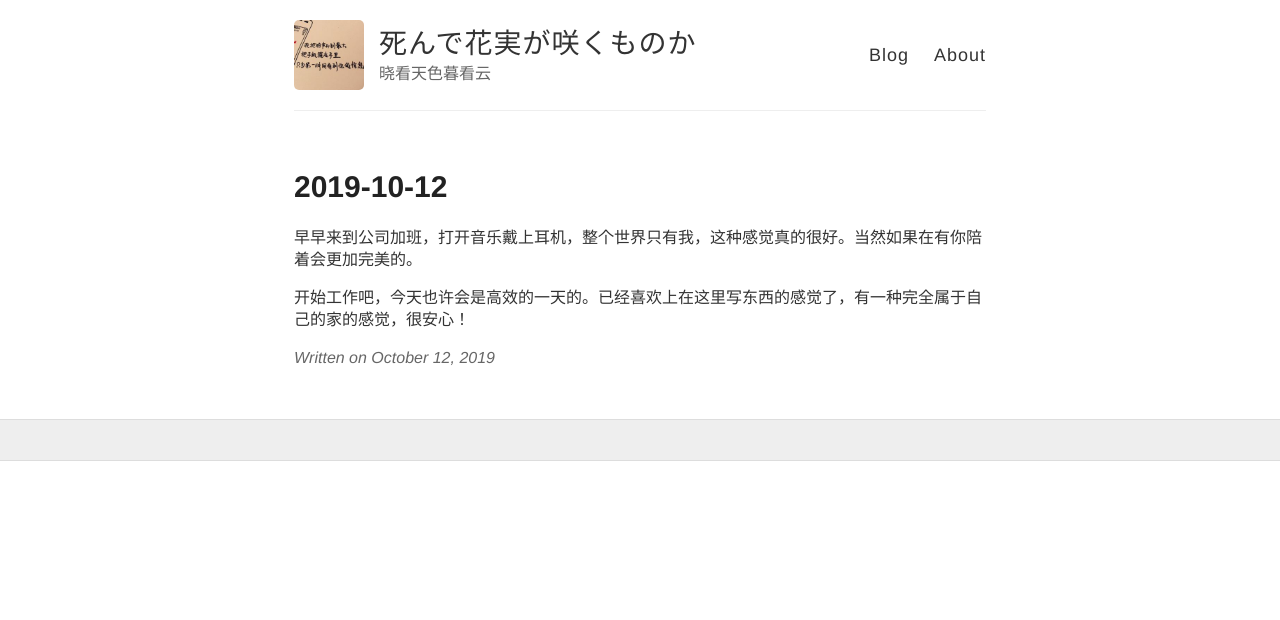
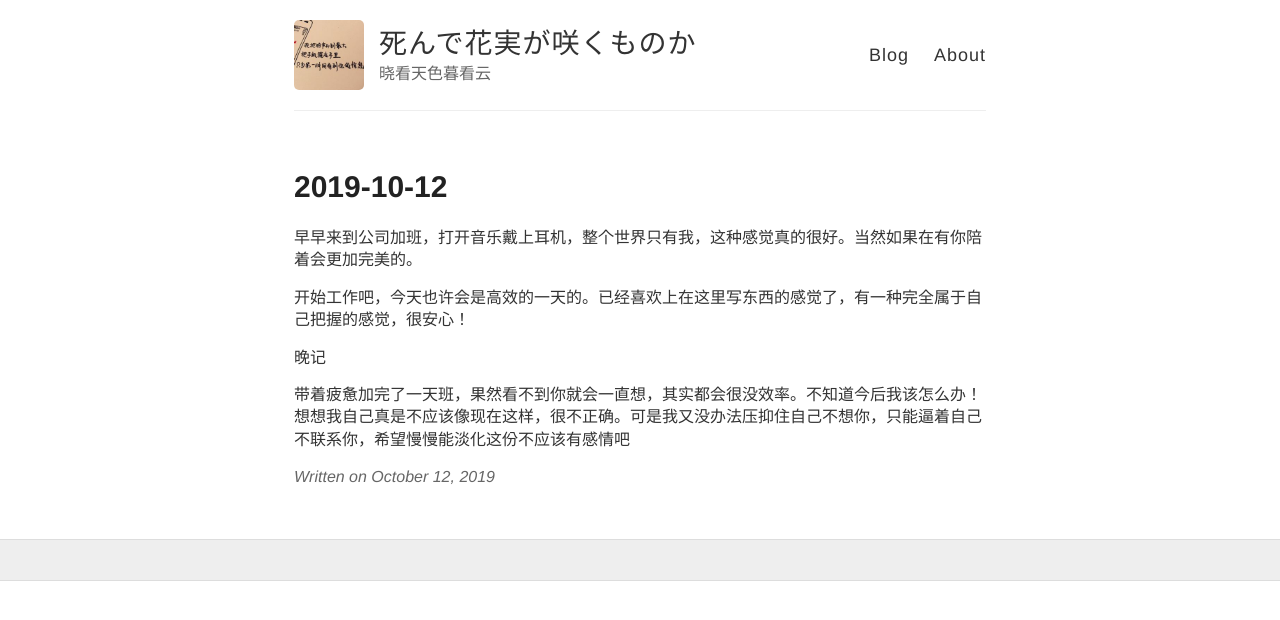
Before and after one commit to wiki650/wiki650.github.io, a Jekyll site: the page built from _posts/2019-10-12-wiki20191012.md, in a window 1280 px wide. Shown: the top 620 px of the page. Built offline with Jekyll 4.4.1, drawn with Linux system fonts in a browser that asks for light colours; comment, search, counter and statistics services are not loaded.

Commit message:
Update 2019-10-12-wiki20191012.md

```diff
--- a/_posts/2019-10-12-wiki20191012.md
+++ b/_posts/2019-10-12-wiki20191012.md
@@ -5,4 +5,8 @@ title: 2019-10-12
 
 早早来到公司加班，打开音乐戴上耳机，整个世界只有我，这种感觉真的很好。当然如果在有你陪着会更加完美的。
 
-开始工作吧，今天也许会是高效的一天的。已经喜欢上在这里写东西的感觉了，有一种完全属于自己的家的感觉，很安心！
+开始工作吧，今天也许会是高效的一天的。已经喜欢上在这里写东西的感觉了，有一种完全属于自己把握的感觉，很安心！
+
+晚记
+
+带着疲惫加完了一天班，果然看不到你就会一直想，其实都会很没效率。不知道今后我该怎么办！想想我自己真是不应该像现在这样，很不正确。可是我又没办法压抑住自己不想你，只能逼着自己不联系你，希望慢慢能淡化这份不应该有感情吧
```
